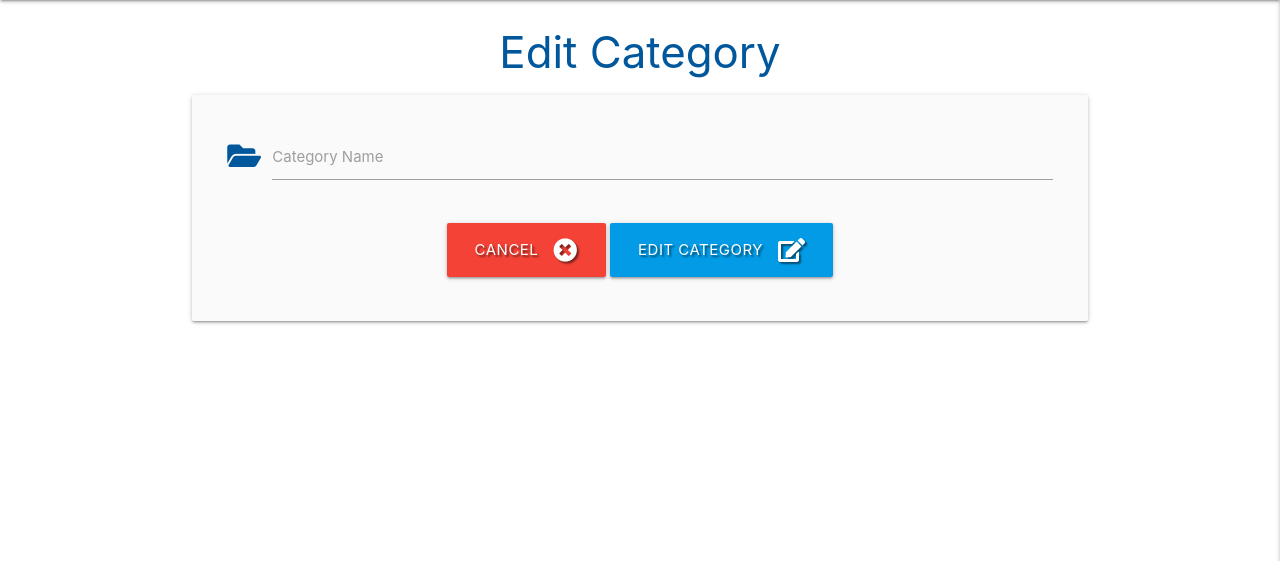
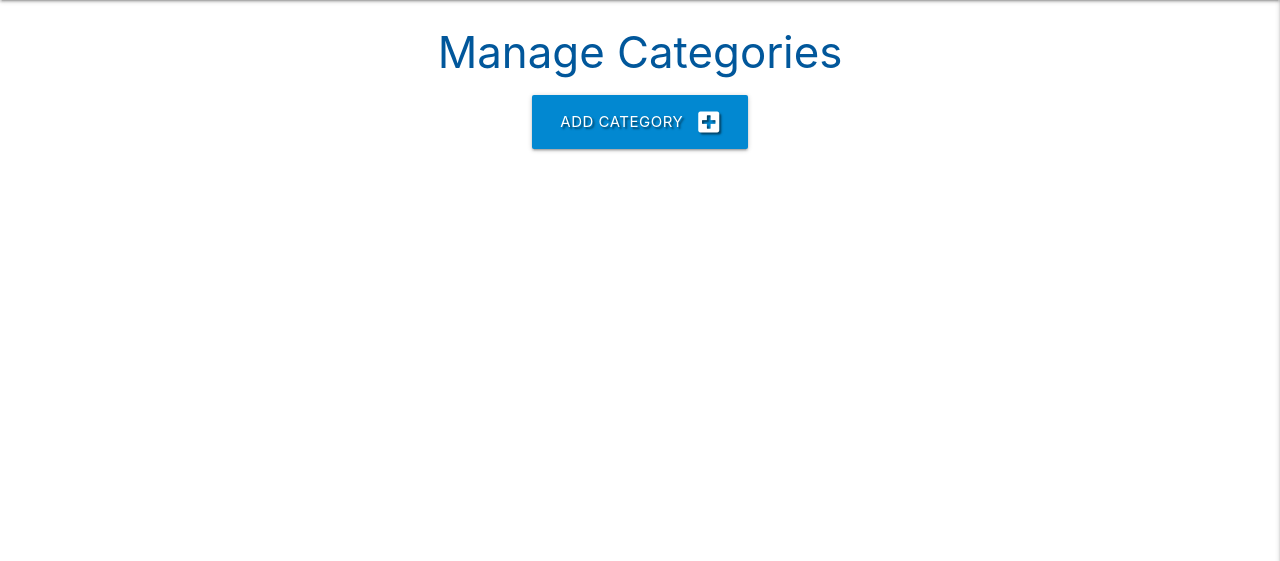
Before and after one commit to davepeyton/mini-flask, a Python web app: template templates/edit_category.html in a window 1280 px wide. Shown: the part 64-625 px from the top of the page. Run offline with Jinja, Linux system fonts and the light colour scheme; the template is opened without the code that fills it, so the values that code supplies are empty; some libraries are stand-ins or nearby versions.

Commit message:
modified files

```diff
--- a/templates/edit_category.html
+++ b/templates/edit_category.html
@@ -1,31 +1,30 @@
 {% extends "base.html" %}
 {% block content %}
 
-    <h3 class="light-blue-text text-darken-4 center-align">Edit Category</h3>
+    <h3 class="light-blue-text text-darken-4 center-align">Manage Categories</h3>
 
-    <div class="row card-panel grey lighten-5">
-        <form class="col s12" method="POST" action="{{ url_for('edit_category', category_id=category._id) }}">
-            <!-- category name -->
-            <div class="row">
-                <div class="input-field col s12">
-                    <i class="fas fa-folder-open prefix light-blue-text text-darken-4"></i>
-                    <input id="category_name" name="category_name" minlength="3" maxlength="25"
-                        type="text" value="{{ category.category_name }}" class="validate" required>
-                    <label for="category_name">Category Name</label>
+    <div class="row">
+        <div class="col s12 center-align">
+            <a href="{{ url_for('add_category') }}" class="btn-large light-blue darken-2 text-shadow">
+                Add Category <i class="fas fa-plus-square right"></i>
+            </a>
+        </div>
+    </div>
+
+    <div class="row">
+        {% for category in categories %}
+            <div class="col s12 m3">
+                <div class="card light-blue darken-4 text-shadow center-align">
+                    <div class="card-content white-text">
+                        <span class="card-title">{{ category.category_name }}</span>
+                    </div>
+                    <div class="card-action">
+                        <a href="{{ url_for('edit_category', category_id=category._id) }}" class="btn green accent-4">Edit</a>
+                        <a href="{{ url_for('delete_category', category_id=category._id) }}" class="btn light-blue lighten-1">Delete</a>
+                    </div>
                 </div>
             </div>
-            <!-- submit button -->
-            <div class="row">
-                <div class="col s12 center-align">
-                    <a href="{{ url_for('get_categories') }}" class="btn-large red text-shadow">
-                        Cancel <i class="fas fa-times-circle right"></i>
-                    </a>
-                    <button type="submit" class="btn-large light-blue darken-1 text-shadow">
-                        Edit Category <i class="fas fa-edit right"></i>
-                    </button>
-                </div>
-            </div>
-        </form>
+        {% endfor %}
     </div>
 
 {% endblock %}
```
